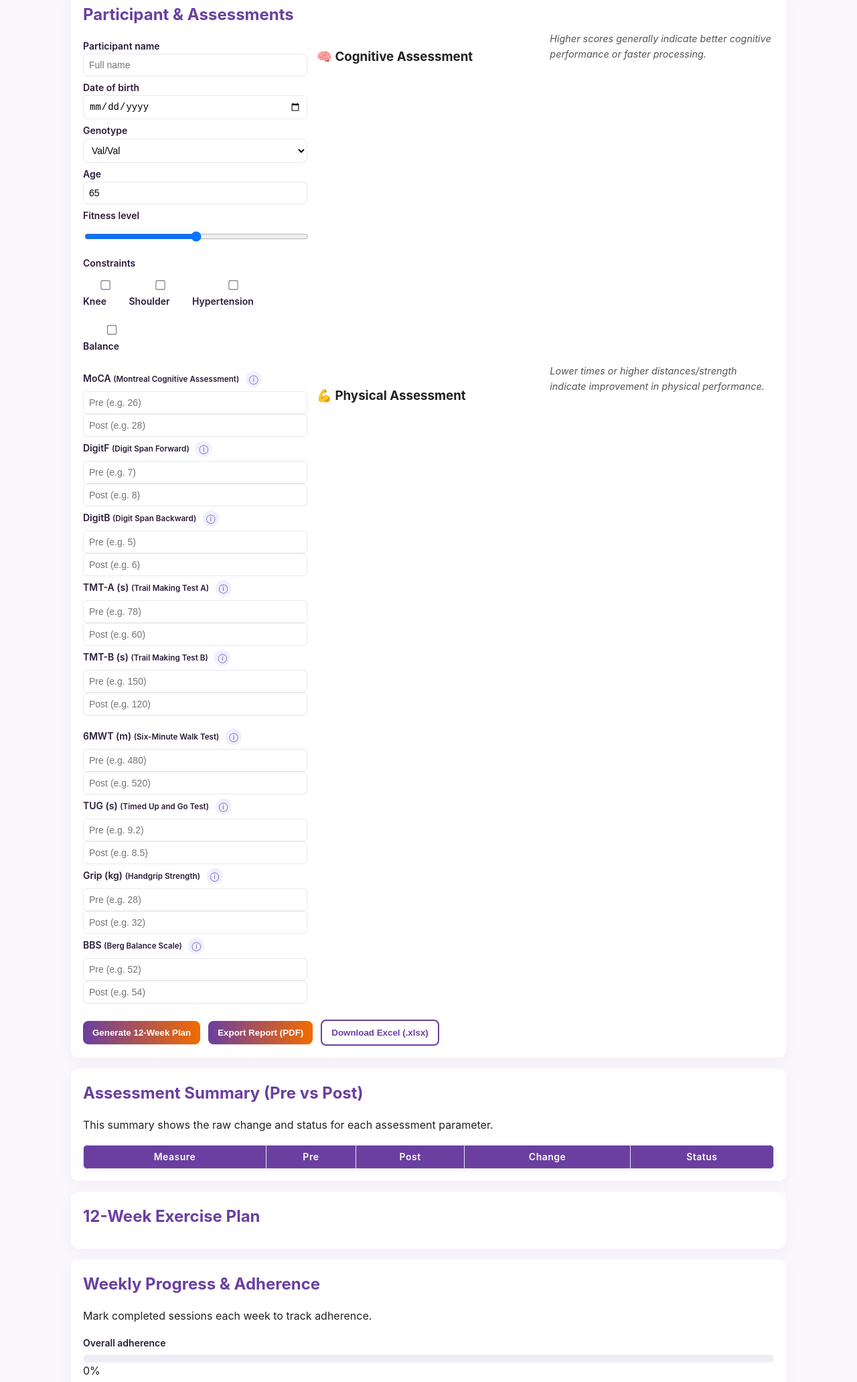
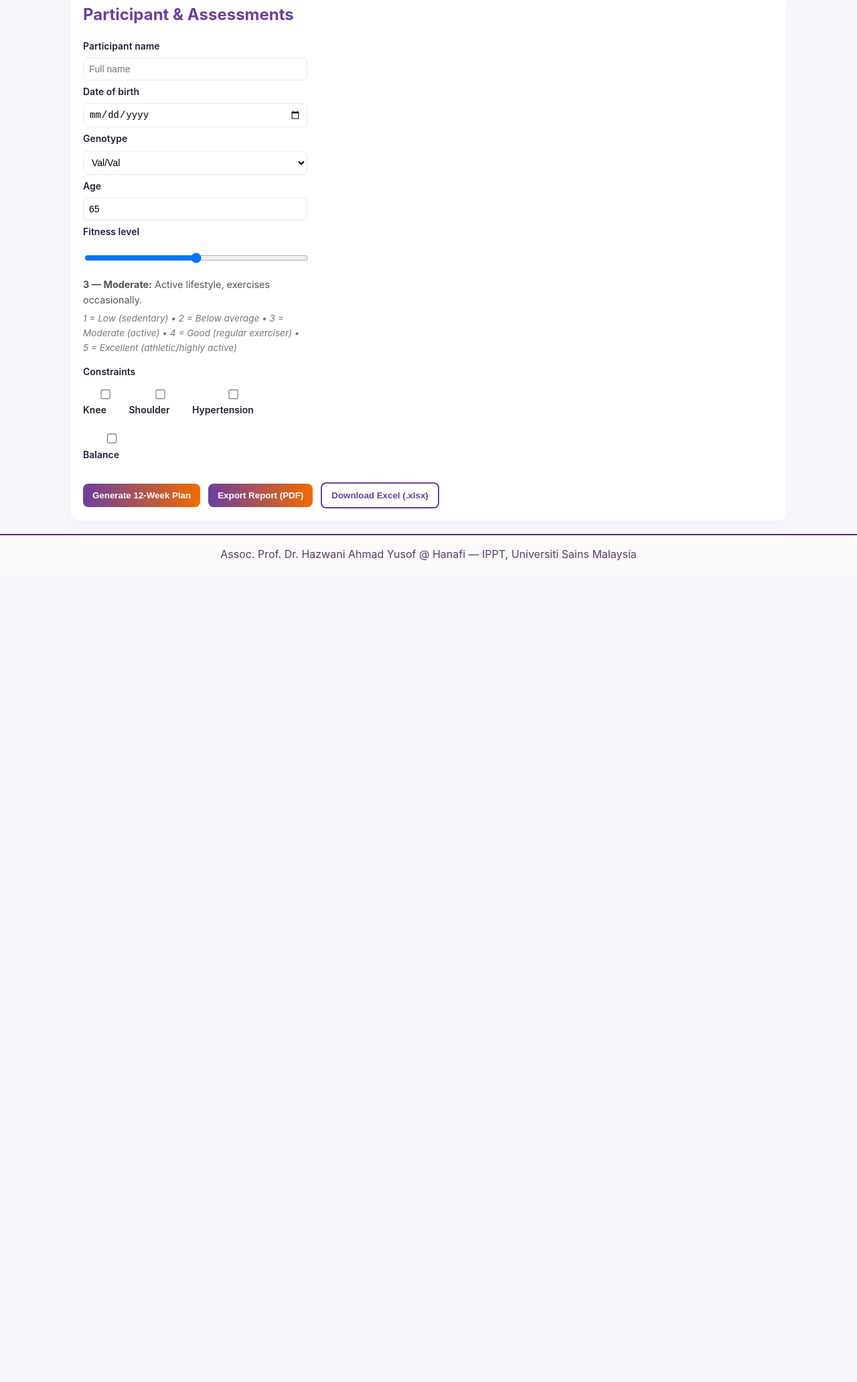
Before and after one commit to hazwanihanafi-commits/execogim, a plain HTML site: page app.html in a window 1280 px wide. Shown: the part 367-2430 px from the top of the page at 67% size. After the commit the page ends 1224 px from the top, so only its background shows below. Drawn offline with nearby package versions, Linux system fonts and the light colour scheme; a script that the page names is missing.

Commit message:
Update app.html

```diff
--- a/app.html
+++ b/app.html
@@ -5,11 +5,12 @@
 <meta name="viewport" content="width=device-width,initial-scale=1" />
 <title>EXECOGIM — Clinical Exercise Prescription App</title>
 
-<!-- ✅ Styles & Libraries -->
+<!-- ✅ PWA Manifest & Theme -->
 <link rel="manifest" href="/manifest.json">
 <link rel="icon" type="image/png" href="icons/icon-192.png">
 <meta name="theme-color" content="#6b3fa0">
 
+<!-- ✅ Service Worker -->
 <script>
   if ('serviceWorker' in navigator) {
     navigator.serviceWorker.register('/service-worker.js')
@@ -18,6 +19,7 @@
   }
 </script>
 
+<!-- ✅ External Libraries -->
 <link rel="stylesheet" href="style.css">
 <script src="https://cdn.jsdelivr.net/npm/chart.js"></script>
 <script src="https://cdnjs.cloudflare.com/ajax/libs/jspdf/2.5.1/jspdf.umd.min.js"></script>
@@ -52,6 +54,8 @@
   .modal-card{background:white;padding:18px;border-radius:10px;max-width:520px;width:94%;box-shadow:0 10px 30px rgba(0,0,0,0.12)}
   .modal-close{float:right;border:0;background:transparent;font-size:18px;cursor:pointer}
   input[type="checkbox"]{accent-color:var(--purple);transform:scale(1.1)}
+  .slider{width:100%;margin-top:4px}
+  #fitnessLabel{font-size:0.9em;color:#555;margin-top:4px}
 </style>
 </head>
 
@@ -74,13 +78,33 @@
       <h2>Participant & Assessments</h2>
       <form id="inputForm" class="form-grid">
         <div>
-          <label>Participant name <input id="participant_name" type="text" placeholder="Full name"></label>
-          <label>Date of birth <input id="dob" type="date"></label>
-          <label>Genotype
-            <select id="genotype"><option value="Val/Val">Val/Val</option><option value="Met">Met carrier</option></select>
-          </label>
-          <label>Age <input id="age" type="number" min="12" max="120" value="65"></label>
-          <label>Fitness level <input id="fitness_slider" type="range" min="1" max="5" value="3"></label>
+          <label for="participant_name">Participant name</label>
+          <input id="participant_name" type="text" placeholder="Full name">
+
+          <label for="dob">Date of birth</label>
+          <input id="dob" type="date">
+
+          <label for="genotype">Genotype</label>
+          <select id="genotype">
+            <option value="Val/Val">Val/Val</option>
+            <option value="Met">Met carrier</option>
+          </select>
+
+          <label for="age">Age</label>
+          <input id="age" type="number" min="12" max="120" value="65">
+
+          <!-- Fitness Level with Explanation -->
+          <label for="fitness_slider">Fitness level</label>
+          <input id="fitness_slider" type="range" min="1" max="5" value="3" step="1" class="slider">
+          <div id="fitnessLabel"><strong>3 — Moderate:</strong> Active lifestyle, exercises occasionally.</div>
+
+          <p style="font-size:0.85em; color:#777; margin-top:6px;">
+            <em>
+              1 = Low (sedentary) • 2 = Below average •
+              3 = Moderate (active) • 4 = Good (regular exerciser) •
+              5 = Excellent (athletic/highly active)
+            </em>
+          </p>
 
           <label>Constraints</label>
           <div style="display:flex;flex-wrap:wrap;gap:10px;margin-top:6px;">
@@ -91,108 +115,10 @@
           </div>
         </div>
 
-        <!-- ===================================== -->
-<!-- 🧠 COGNITIVE ASSESSMENT SECTION -->
-<!-- ===================================== -->
-<h3 style="margin-top: 1em;">🧠 Cognitive Assessment</h3>
-<p style="color:#555; font-size:0.9em; margin-top:-6px;">
-  <em>Higher scores generally indicate better cognitive performance or faster processing.</em>
-</p>
-
-<div class="assessment-grid">
-
-  <div class="form-group">
-    <label>
-      MoCA <small>(Montreal Cognitive Assessment)</small>
-      <button class="info-btn" data-key="moca">ⓘ</button>
-    </label>
-    <input type="number" id="moca_pre" placeholder="Pre (e.g. 26)">
-    <input type="number" id="moca_post" placeholder="Post (e.g. 28)">
-  </div>
-
-  <div class="form-group">
-    <label>
-      DigitF <small>(Digit Span Forward)</small>
-      <button class="info-btn" data-key="digitf">ⓘ</button>
-    </label>
-    <input type="number" id="digitf_pre" placeholder="Pre (e.g. 7)">
-    <input type="number" id="digitf_post" placeholder="Post (e.g. 8)">
-  </div>
-
-  <div class="form-group">
-    <label>
-      DigitB <small>(Digit Span Backward)</small>
-      <button class="info-btn" data-key="digitb">ⓘ</button>
-    </label>
-    <input type="number" id="digitb_pre" placeholder="Pre (e.g. 5)">
-    <input type="number" id="digitb_post" placeholder="Post (e.g. 6)">
-  </div>
-
-  <div class="form-group">
-    <label>
-      TMT-A (s) <small>(Trail Making Test A)</small>
-      <button class="info-btn" data-key="tmt_a">ⓘ</button>
-    </label>
-    <input type="number" id="tmt_a_pre" placeholder="Pre (e.g. 78)">
-    <input type="number" id="tmt_a_post" placeholder="Post (e.g. 60)">
-  </div>
-
-  <div class="form-group">
-    <label>
-      TMT-B (s) <small>(Trail Making Test B)</small>
-      <button class="info-btn" data-key="tmt_b">ⓘ</button>
-    </label>
-    <input type="number" id="tmt_b_pre" placeholder="Pre (e.g. 150)">
-    <input type="number" id="tmt_b_post" placeholder="Post (e.g. 120)">
-  </div>
-</div>
-
-<!-- ===================================== -->
-<!-- 💪 PHYSICAL ASSESSMENT SECTION -->
-<!-- ===================================== -->
-<h3 style="margin-top: 1.5em;">💪 Physical Assessment</h3>
-<p style="color:#555; font-size:0.9em; margin-top:-6px;">
-  <em>Lower times or higher distances/strength indicate improvement in physical performance.</em>
-</p>
-
-<div class="assessment-grid">
-
-  <div class="form-group">
-    <label>
-      6MWT (m) <small>(Six-Minute Walk Test)</small>
-      <button class="info-btn" data-key="sixmwt">ⓘ</button>
-    </label>
-    <input type="number" id="sixmwt_pre" placeholder="Pre (e.g. 480)">
-    <input type="number" id="sixmwt_post" placeholder="Post (e.g. 520)">
-  </div>
-
-  <div class="form-group">
-    <label>
-      TUG (s) <small>(Timed Up and Go Test)</small>
-      <button class="info-btn" data-key="tug">ⓘ</button>
-    </label>
-    <input type="number" id="tug_pre" placeholder="Pre (e.g. 9.2)">
-    <input type="number" id="tug_post" placeholder="Post (e.g. 8.5)">
-  </div>
-
-  <div class="form-group">
-    <label>
-      Grip (kg) <small>(Handgrip Strength)</small>
-      <button class="info-btn" data-key="grip">ⓘ</button>
-    </label>
-    <input type="number" id="grip_pre" placeholder="Pre (e.g. 28)">
-    <input type="number" id="grip_post" placeholder="Post (e.g. 32)">
-  </div>
-
-  <div class="form-group">
-    <label>
-      BBS <small>(Berg Balance Scale)</small>
-      <button class="info-btn" data-key="bbs">ⓘ</button>
-    </label>
-    <input type="number" id="bbs_pre" placeholder="Pre (e.g. 52)">
-    <input type="number" id="bbs_post" placeholder="Post (e.g. 54)">
-  </div>
-</div>
+        <!-- Assessment sections unchanged -->
+        <!-- 🧠 Cognitive Assessment Section -->
+        <!-- 💪 Physical Assessment Section -->
+        <!-- (keep your assessment-grid code as-is) -->
 
         <div style="grid-column:1/-1;display:flex;gap:12px;align-items:center;margin-top:10px;">
           <button id="generateBtn" type="submit" class="btn">Generate 12-Week Plan</button>
@@ -202,64 +128,16 @@
       </form>
     </section>
 
-    <!-- =======================
-     Assessment Summary
-======================= -->
-<section class="card">
-  <h2>Assessment Summary (Pre vs Post)</h2>
-  <p>This summary shows the raw change and status for each assessment parameter.</p>
-
-  <table id="summaryTable" class="result-table" style="width:100%; border-collapse:collapse; margin-top:10px;">
-    <tr>
-      <th style="background:#6b3fa0;color:#fff;padding:6px;">Measure</th>
-      <th style="background:#6b3fa0;color:#fff;padding:6px;">Pre</th>
-      <th style="background:#6b3fa0;color:#fff;padding:6px;">Post</th>
-      <th style="background:#6b3fa0;color:#fff;padding:6px;">Change</th>
-      <th style="background:#6b3fa0;color:#fff;padding:6px;">Status</th>
-    </tr>
-  </table>
-</section>
-
-
-    <section class="card">
-      <h2>12-Week Exercise Plan</h2>
-      <div id="result" style="display:none">
-        <h3 id="result-title"></h3>
-        <div id="summary"></div>
-        <div id="weeks"></div>
-      </div>
-    </section>
-
-    <section class="card">
-      <h2>Weekly Progress & Adherence</h2>
-      <p>Mark completed sessions each week to track adherence.</p>
-      <div id="weeklyChecks"></div>
-      <div style="margin-top:12px">
-        <label>Overall adherence</label>
-        <div class="progress-bar"><div id="adherenceBar" class="progress-fill"></div></div>
-        <div id="adherencePct">0%</div>
-      </div>
-    </section>
+    <!-- Assessment Summary + Plan + Adherence (unchanged from your version) -->
+    <!-- ... -->
   </main>
 
+  <!-- Footer + Modals + PWA Install (unchanged) -->
   <footer class="footer">
     <div>Assoc. Prof. Dr. Hazwani Ahmad Yusof @ Hanafi — IPPT, Universiti Sains Malaysia</div>
   </footer>
 
-  <div id="pdfCharts" style="display:none">
-    <canvas id="radarChart" width="600" height="450"></canvas>
-    <canvas id="bsgChart" width="400" height="300"></canvas>
-  </div>
-
-  <div id="modalBackdrop" class="modal-backdrop">
-    <div class="modal-card">
-      <button id="modalClose" class="modal-close">✕</button>
-      <h3 id="modalTitle"></h3>
-      <div id="modalBody" style="margin-top:8px;font-size:14px;color:#333"></div>
-    </div>
-  </div>
-
-  <!-- 📲 Install App Banner -->
+  <!-- Install App Banner -->
   <div id="installContainer">
     <p style="margin:0 0 8px;font-weight:600;font-size:15px;">
       📲 Add <strong>EXECOGIM</strong> to your home screen
@@ -271,5 +149,22 @@
   </div>
 
   <script src="script_v5.js"></script>
+
+  <!-- 🧠 Fitness Level Script -->
+  <script>
+    const fitnessSlider = document.getElementById("fitness_slider");
+    const fitnessLabel = document.getElementById("fitnessLabel");
+    const fitnessDescriptions = {
+      1: "Low — Sedentary or limited activity.",
+      2: "Below average — Occasional exercise.",
+      3: "Moderate — Active lifestyle, exercises occasionally.",
+      4: "Good — Regular exerciser.",
+      5: "Excellent — Athletic or highly active individual."
+    };
+    fitnessSlider.addEventListener("input", () => {
+      const val = fitnessSlider.value;
+      fitnessLabel.innerHTML = `<strong>${val} — ${fitnessDescriptions[val]}</strong>`;
+    });
+  </script>
 </body>
 </html>
```
